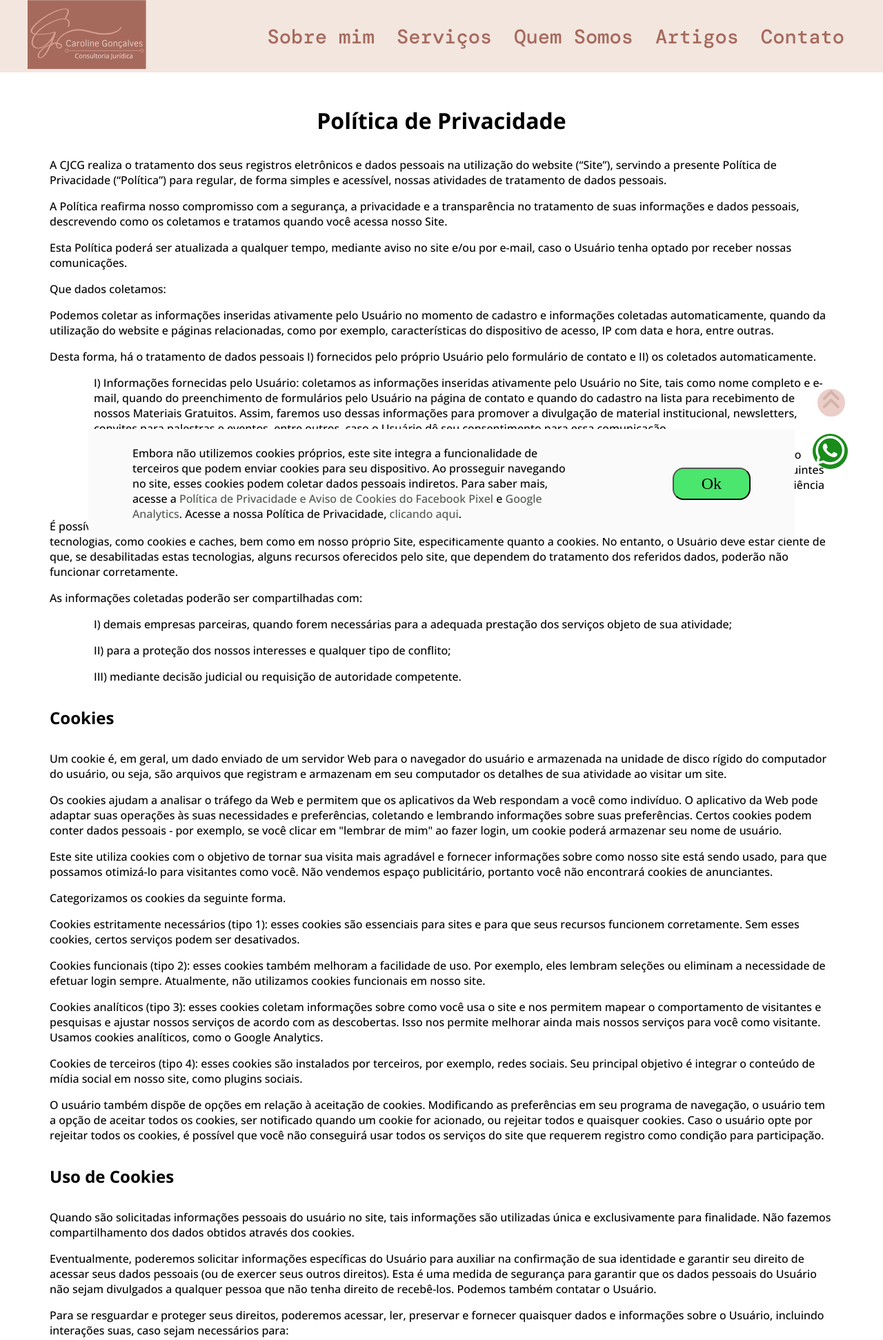
After one commit to rscimc/carol, a PHP site: page /privacy.php in a window 1280 px wide. The commit adds this page. Shown: the top 1943 px of the page at 69% size. Run offline with PHP 8.4, Linux system fonts and the light colour scheme; a stand-in replaces the project's code that opens the database connection; some libraries are stand-ins or nearby versions.

Commit message:
feat: LGPD

```diff
--- a/assets/css/styles.css
+++ b/assets/css/styles.css
@@ -47,6 +47,7 @@ li {
   border: 4px solid var(--white);
 }
 
+/*Whatsapp*/
 #whatsappFixed {
   width: 3.2rem;
   height: 3.2rem;
@@ -60,6 +61,63 @@ li {
   cursor: pointer;
   text-align: center;
   opacity: 0.9;
+}
+
+/*LGPD*/
+#lgpd {
+  background-color: #fafafa;
+  display: flex;
+  justify-content: space-between;
+  align-items: center;
+  max-width: 80%;
+  margin: auto;
+  padding: 1.5rem 4rem;
+  position: fixed;
+  left: 20px;
+  right: 20px;
+  bottom: 20px;
+}
+
+#lgpd button {
+  background-color: #4be66d;
+  padding: 0.5rem 2.5rem;
+  font-size: 1.5rem;
+  font-family: "Cormorant Garamond", serif;
+  cursor: pointer;
+  margin-left: 15%;
+  border-radius: 1rem;
+  transition: 0.8s;
+}
+
+#lgpd button:hover {
+  background-color: #4be66d95;
+}
+
+#lgpd a {
+  color: var(--dark);
+}
+
+/*Privacy*/
+.privacy {
+  padding: 1rem 2rem 1rem 2rem;
+}
+
+.privacy h2 {
+  margin-bottom: 2rem;
+  margin-top: 2rem;
+}
+
+.privacy-title {
+  text-align: center;
+  font-size: 2rem;
+}
+
+.privacy p {
+  margin-bottom: 1rem;
+}
+
+.privacy-item {
+  padding-left: 4rem;
 }
 
 /*Header*/
@@ -533,6 +591,18 @@ footer {
     visibility: hidden;
   }
 
+  /*LGPD*/
+  #lgpd {
+    flex-direction: column;
+    max-width: 100%;
+    padding: 1rem 1rem;
+  }
+
+  #lgpd button {
+    margin-left: 0;
+    margin-top: 2rem;
+  }
+
   /*menu*/
   .header-area {
     justify-content: space-around;
--- a/assets/js/scripts.js
+++ b/assets/js/scripts.js
@@ -30,3 +30,33 @@ function show() {
 
 scroll.addEventListener("click", up);
 window.addEventListener("scroll", show);
+
+//LGPD
+const lgpdHTML = `<div id="lgpd">
+                    <p>
+                      Embora não utilizemos cookies próprios, este site integra a funcionalidade de
+                      terceiros que podem enviar cookies para seu dispositivo. Ao prosseguir navegando no
+                      site, esses cookies podem coletar dados pessoais indiretos. Para saber mais, acesse
+                      a <a href="https://facebook.com/policies/cookies" target="_blank">Política de
+                      Privacidade e Aviso de Cookies do Facebook Pixel</a> e
+                      <a href="https://policies.google.com/technologies/cookies?hl=pt-BR" target="_blank">
+                      Google Analytics</a>. Acesse a nossa Política de Privacidade,
+                      <a href="./privacy.php" target="_blank">
+                      clicando aqui</a>.
+                    </p>
+                    <button id="ok">Ok</button>
+                  </div>`;
+const lsContent = localStorage.getItem("accepted");
+if (!lsContent) {
+  document.body.innerHTML += lgpdHTML;
+}
+
+const lgpd = document.querySelector("#lgpd");
+const ok = document.querySelector("#ok");
+
+function unrender() {
+  lgpd.style.display = "none";
+  localStorage.setItem("accepted", "123");
+}
+
+ok.addEventListener("click", unrender);
--- a/header.php
+++ b/header.php
@@ -26,8 +26,25 @@
     <!--Font Awesome-->
     <script
       src="https://kit.fontawesome.com/977a9179f9.js"
-      crossorigin="anonymous"
-    ></script>
+      crossorigin="anonymous">
+    </script>
+    <!-- Facebook Pixel Code -->
+    <script>
+      !function(f,b,e,v,n,t,s)
+      {if(f.fbq)return;n=f.fbq=function(){n.callMethod?
+      n.callMethod.apply(n,arguments):n.queue.push(arguments)};
+      if(!f._fbq)f._fbq=n;n.push=n;n.loaded=!0;n.version='2.0';
+      n.queue=[];t=b.createElement(e);t.async=!0;
+      t.src=v;s=b.getElementsByTagName(e)[0];
+      s.parentNode.insertBefore(t,s)}(window, document,'script',
+      'https://connect.facebook.net/en_US/fbevents.js');
+      fbq('init', '2005273019637855');
+      fbq('track', 'PageView');
+    </script>
+    <noscript>
+      <img height="1" width="1" style="display:none" src="https://www.facebook.com/tr?id=2005273019637855&ev=PageView&noscript=1"/>
+    </noscript>
+    <!-- End Facebook Pixel Code -->
     <script src="./assets/js/scripts.js" defer></script>
   </head>
   <body>
--- /dev/null
+++ b/privacy.php
@@ -0,0 +1,135 @@
+<?php
+  require('./header.php');
+?>
+
+<section class="container privacy">
+    <h2 class="privacy-title">Política de Privacidade</h2>
+    <p>
+        A CJCG realiza o tratamento dos seus registros eletrônicos e dados pessoais na utilização do
+        website (“Site”), servindo a presente Política de Privacidade (“Política”) para regular, de forma
+        simples e acessível, nossas atividades de tratamento de dados pessoais.
+    </p>
+    <p>
+        A Política reafirma nosso compromisso com a segurança, a privacidade e a transparência no
+        tratamento de suas informações e dados pessoais, descrevendo como os coletamos e tratamos quando
+        você acessa nosso Site.
+    </p>
+    <p>
+        Esta Política poderá ser atualizada a qualquer tempo, mediante aviso no site e/ou por e-mail,
+        caso o Usuário tenha optado por receber nossas comunicações.
+    </p>
+    <p>
+        Que dados coletamos:
+    </p>
+    <p>
+        Podemos coletar as informações inseridas ativamente pelo Usuário no momento de cadastro e
+        informações coletadas automaticamente, quando da utilização do website e páginas relacionadas,
+        como por exemplo, características do dispositivo de acesso, IP com data e hora, entre outras.
+    </p>
+    <p>
+        Desta forma, há o tratamento de dados pessoais I) fornecidos pelo próprio Usuário pelo
+        formulário de contato e II) os coletados automaticamente.
+    </p>
+    <p class="privacy-item">
+        I)	Informações fornecidas pelo Usuário: coletamos as informações inseridas ativamente pelo
+        Usuário no Site, tais como nome completo e e-mail, quando do preenchimento de formulários pelo
+        Usuário na página de contato e quando do cadastro na lista para recebimento de nossos Materiais
+        Gratuitos. Assim, faremos uso dessas informações para promover a divulgação de material
+        institucional, newsletters, convites para palestras e eventos, entre outros, caso o Usuário dê
+        seu consentimento para essa comunicação.
+    </p>
+    <p class="privacy-item">
+        II)	Dados coletados automaticamente: também coletamos uma série de informações de modo
+        automático, tais como: características do dispositivo de acesso, do navegador, IP
+        (com data e hora), origem do IP, informações sobre cliques, páginas acessadas, as páginas
+        seguintes acessadas após a saída do Site. Para tal, faremos o uso de algumas tecnologias como
+        cookies, que são utilizadas para otimizar a experiência de navegação do Usuário no site, de
+        acordo com seus hábitos e preferências.
+    </p>
+    <p>
+        É possível desabilitar, por meio das configurações de seu navegador de internet, a coleta
+        automática de informações por meio de algumas tecnologias, como cookies e caches, bem como em
+        nosso próprio Site, especificamente quanto a cookies. No entanto, o Usuário deve estar ciente de
+        que, se desabilitadas estas tecnologias, alguns recursos oferecidos pelo site, que dependem do
+        tratamento dos referidos dados, poderão não funcionar corretamente.
+    </p>
+    <p>
+        As informações coletadas poderão ser compartilhadas com:
+    </p>
+    <p class="privacy-item">
+        I)	demais empresas parceiras, quando forem necessárias para a adequada prestação dos serviços
+        objeto de sua atividade;
+    </p>
+    <p class="privacy-item">
+        II)	para a proteção dos nossos interesses e qualquer tipo de conflito;
+    </p>
+    <p class="privacy-item">
+        III)	mediante decisão judicial ou requisição de autoridade competente.
+    </p>
+    <h2>Cookies</h2>
+    <p>
+        Um cookie é, em geral, um dado enviado de um servidor Web para o navegador do usuário e armazenada
+        na unidade de disco rígido do computador do usuário, ou seja, são arquivos que registram e armazenam
+        em seu computador os detalhes de sua atividade ao visitar um site.
+    </p>
+    <p>
+        Os cookies ajudam a analisar o tráfego da Web e permitem que os aplicativos da Web respondam a
+        você como indivíduo. O aplicativo da Web pode adaptar suas operações às suas necessidades e
+        preferências, coletando e lembrando informações sobre suas preferências. Certos cookies podem
+        conter dados pessoais - por exemplo, se você clicar em "lembrar de mim" ao fazer login, um cookie
+        poderá armazenar seu nome de usuário.
+    </p>
+    <p>
+        Este site utiliza cookies com o objetivo de tornar sua visita mais agradável e fornecer informações
+        sobre como nosso site está sendo usado, para que possamos otimizá-lo para visitantes como você. Não
+        vendemos espaço publicitário, portanto você não encontrará cookies de anunciantes.
+    </p>
+    <p>
+        Categorizamos os cookies da seguinte forma.
+    </p>
+    <p>Cookies estritamente necessários (tipo 1): esses cookies são essenciais para sites e para que seus recursos funcionem corretamente. Sem esses cookies, certos serviços podem ser desativados.</p>
+    <p>Cookies funcionais (tipo 2): esses cookies também melhoram a facilidade de uso. Por exemplo, eles lembram seleções ou eliminam a necessidade de efetuar login sempre. Atualmente, não utilizamos cookies funcionais em nosso site.</p>
+    <p>Cookies analíticos (tipo 3): esses cookies coletam informações sobre como você usa o site e nos permitem mapear o comportamento de visitantes e pesquisas e ajustar nossos serviços de acordo com as descobertas. Isso nos permite melhorar ainda mais nossos serviços para você como visitante. Usamos cookies analíticos, como o Google Analytics.</p>
+    <p>Cookies de terceiros (tipo 4): esses cookies são instalados por terceiros, por exemplo, redes sociais. Seu principal objetivo é integrar o conteúdo de mídia social em nosso site, como plugins sociais.</p>
+    <p>O usuário também dispõe de opções em relação à aceitação de cookies. Modificando as preferências em seu programa de navegação, o usuário tem a opção de aceitar todos os cookies, ser notificado quando um cookie for acionado, ou rejeitar todos e quaisquer cookies. Caso o usuário opte por rejeitar todos os cookies, é possível que você não conseguirá usar todos os serviços do site que requerem registro como condição para participação.</p>
+    <h2>Uso de Cookies</h2>
+    <p>Quando são solicitadas informações pessoais do usuário no site, tais informações são utilizadas única e exclusivamente para finalidade. Não fazemos compartilhamento dos dados obtidos através dos cookies.</p>
+    <p>Eventualmente, poderemos solicitar informações específicas do Usuário para auxiliar na confirmação de sua identidade e garantir seu direito de acessar seus dados pessoais (ou de exercer seus outros direitos). Esta é uma medida de segurança para garantir que os dados pessoais do Usuário não sejam divulgados a qualquer pessoa que não tenha direito de recebê-los. Podemos também contatar o Usuário.</p>
+    <p>Para se resguardar e proteger seus direitos, poderemos acessar, ler, preservar e fornecer quaisquer dados e informações sobre o Usuário, incluindo interações suas, caso sejam necessários para:</p>
+    <p class="privacy-item">I)	Cumprimento de obrigação legal, ordem judicial ou requisição de autoridades administrativas que detenham a devida competência para tanto;</p>
+    <p class="privacy-item">II)	Cumprir ou aplicar outros Acordos e/ou Contratos; e,</p>
+    <p class="privacy-item">III)	Proteger nossos direitos, propriedade e segurança, bem como de nossos colaboradores, prestadores de serviços e/ou outro Usuário.</p>
+    <h2>Por quanto tempo os dados serão armazenados?</h2>
+    <p>Manteremos os dados pessoais do Usuário do Site somente pelo tempo que for necessário para cumprir com as finalidades para as quais os coletamos, inclusive para fins de cumprimento de quaisquer obrigações legais, contratuais, de prestação de contas ou requisição de autoridades competentes.</p>
+    <p>Todos os dados coletados serão excluídos de nossos servidores quando o Usuário assim requisitar ou quando estes não forem mais necessários ou relevantes para oferecermos os nossos Serviços, salvo se houver qualquer outra razão para a sua manutenção, como eventual obrigação legal de retenção de dados, ou necessidade de preservação destes para resguardo de nossos direitos.</p>
+    <p>Para determinar o período de retenção adequado para os dados pessoais, consideramos a quantidade, a natureza e a sensibilidade dos dados pessoais, o risco potencial de danos decorrentes do uso não autorizado ou da divulgação de seus dados pessoais, a finalidade de processamento dos seus dados pessoais e se podemos alcançar tais propósitos através de outros meios, bem como os requisitos legais aplicáveis.</p>
+    <h2>Como protegemos suas informações de dados pessoais?</h2>
+    <p>Empregamos medidas técnicas de segurança e organizacionais para proteger suas informações e seus dados pessoais. Os dados serão armazenados em um ambiente operacional seguro que não é acessível ao público.</p>
+    <p>O uso não autorizado de contas, falha de hardware ou de software, bem como outros fatores podem comprometer a segurança de seus dados pessoais a qualquer momento. Neste sentido, nenhuma transmissão pela Internet pode ser garantida como completamente segura.</p>
+    <p>Consequentemente, não garantimos que informações pessoais estarão protegidas contra invasão de “hackers” ou qualquer outra forma ou dispositivo desautorizado no ambiente da internet.</p>
+    <p>Por isso, caso o Usuário identifique ou tome conhecimento de algo que comprometa a segurança dos dados pessoais, pedimos que entre em contato por meio do e-mail dpo@cjcg.com.br.</p>
+    <h2>Seus direitos</h2>
+    <p>Em cumprimento à regulamentação vigente e aplicável, no que diz respeito à proteção de dados pessoais, respeitamos e garantimos ao Usuário a possibilidade de apresentação de solicitações baseadas nos seguintes direitos:</p>
+    <p class="privacy-item">I)	A confirmação da existência de tratamento;</p>
+    <p class="privacy-item">II)	O acesso aos dados;</p>
+    <p class="privacy-item">III)	A correção de dados incompletos, inexatos ou desatualizados;</p>
+    <p class="privacy-item">IV)	A anonimização, bloqueio ou eliminação de dados desnecessários, excessivos ou tratados em desconformidade;</p>
+    <p class="privacy-item">V)	A portabilidade de seus dados a outro fornecedor de serviço ou produto, mediante requisição expressa pelo Usuário;</p>
+    <p class="privacy-item">VI)	A eliminação dos dados tratados com consentimento do Usuário;</p>
+    <p class="privacy-item">VII)	A obtenção de informações sobre as entidades públicas ou privadas com as quais os seus dados foram compartilhados;</p>
+    <p class="privacy-item">VIII)	A informação sobre a possibilidade de não fornecer o seu consentimento, bem como de ser informado sobre as consequências, em caso de negativa; e,</p>
+    <p class="privacy-item">IX)	A revogação do consentimento.</p>
+    <p>Caso necessite de qualquer auxílio para exercer seus direitos, o Usuário poderá entrar em contato, encaminhando um e-mail para dpo@cjcg.com.br. As solicitações legítimas serão atendidas dentro de um prazo de 15 (quinze) dias corridos. Eventualmente, um prazo maior poderá ser necessário, caso a(s) solicitação(ões) sejam complexas e/ou numerosas. Neste caso, iremos informá-lo e mantê-lo atualizado acerca do andamento de sua(s) solicitação(ões).</p>
+    <p>Mesmo em caso de requisição de exclusão, será respeitado o prazo mínimo de 6 meses para guarda de informações de usuários de aplicações de internet, conforme determinado pela legislação brasileira (art. 15, da Lei 12.965/2014).</p>
+    <h2>Atualizações desta política</h2>
+    <p>Estamos em constante aprimoramento, por isso esta Política poderá ser atualizada, visando prover ao Usuário mais segurança, conveniência e melhorar o provimento do Site. Sendo assim, recomendamos que o Usuário acesse nossa Política periodicamente, para que tenha conhecimento sobre eventuais modificações.</p>
+    <p>Ao final desta Política, há o indicativo da data da última atualização e, caso sejam feitas alterações relevantes que ensejem novas autorizações dos Usuários, iremos publicar tal atualização e eventualmente solicitar um novo consentimento.</p>
+    <h2>Legislação e Foro</h2>
+    <p>Esta Política será regida, interpretada e executada de acordo com as Leis da República Federativa do Brasil, especialmente a Lei Federal nº 13.709/2018, independentemente das Leis de outros estados ou países, sendo competente o foro de domicílio do Usuário para dirimir qualquer dúvida decorrente deste documento.</p>
+    <p>São Caetano do Sul/SP, em 19 de novembro de 2021.<br>
+        Contatos Encarregado | Data Protection Officer – DPO<br>
+        Caroline Gonçalves, e-mail: dpo@cjcg.com.br</p>
+</section>
+<?php
+ require('./footer.php');
+?>
--- a/servicesNew.php
+++ b/servicesNew.php
@@ -1,11 +1,13 @@
+<!--
 <section id="servicesNew" class="servicesNew container">
     <div class="imageServices">
-      <img src="./assets/images/servicesnew01.PNG" />
+      <img src="./assets/images/servicesnew01.png" />
     </div>
     <div class="imageServices">
       <img src="./assets/images/servicosnew2.png" />
     </div>
 </section>
+-->
 
 <section class="container">
   <div class="service-container">
```
